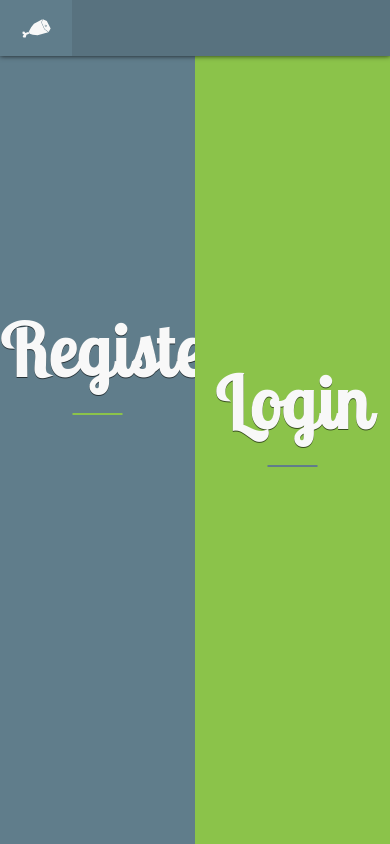
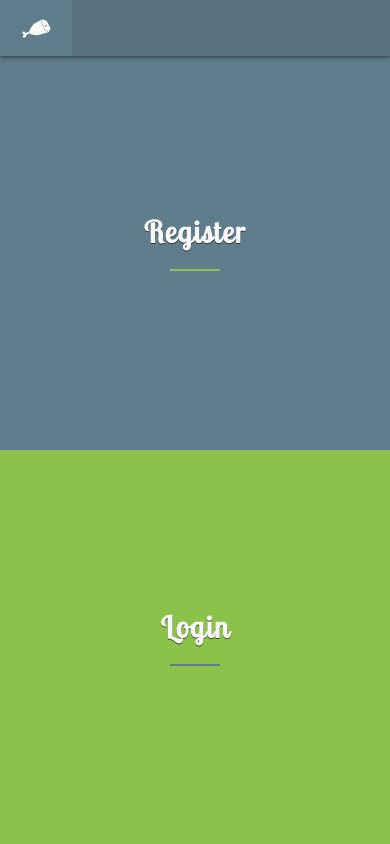
Before and after one commit to AdressaAgne/WebPro3, a PHP site: page /login in a window 390 px wide. Run offline with PHP 8.4, Linux system fonts and the light colour scheme.

Commit message:
Responsiv Login Screen

```diff
--- a/App/Controllers/LoginController.php
+++ b/App/Controllers/LoginController.php
@@ -20,7 +20,7 @@ class LoginController extends BaseController {
 
     public function post(){
 
-
+        return ['post' => 'sent'];
 
     }
 }
--- a/assets/css/main.css
+++ b/assets/css/main.css
@@ -11,6 +11,7 @@ body, html {
   font-size: 14.5px; }
 
 body {
+  font-family: "Roboto", sans-serif;
   margin-top: 55px;
   background-color: #f8f8f8; }
 
@@ -377,7 +378,8 @@ a {
   width: 100%; }
 
 .login-screen, .register-screen {
-  height: 100vh;
+  height: calc(100vh - 55px);
+  margin-top: 55px;
   width: 50%;
   padding-top: 200px;
   color: #f8f8f8;
@@ -385,28 +387,57 @@ a {
   transition: all 0.5s ease;
   position: relative; }
   .login-screen .container, .register-screen .container {
+    padding: 20px;
     transition: all 0.5s ease;
     position: absolute;
     left: 50%;
     top: 50%;
     transform: translateX(-50%) translateY(-50%); }
   .login-screen .hidden-opacity, .register-screen .hidden-opacity {
-    transition: opacity 0.5s ease;
+    transition: all 0.5s ease;
+    height: 0px;
+    overflow: hidden;
+    display: block;
     opacity: 0; }
   .login-screen.active, .register-screen.active {
+    cursor: auto;
     width: 80%; }
     .login-screen.active .container, .register-screen.active .container {
       position: absolute;
       left: 50%;
       top: 100px;
-      transform: translateX(-50%) translateY(0%); }
+      transform: translateX(-50%); }
     .login-screen.active .hidden-opacity, .register-screen.active .hidden-opacity {
+      overflow: visible;
+      height: 300px;
       opacity: 1; }
   .login-screen.disable, .register-screen.disable {
+    cursor: pointer;
     width: 20%; }
   .login-screen h1, .register-screen h1 {
     font-size: 72px; }
 
+@media (max-width: 480px) {
+  .login-screen {
+    margin-top: 0px; }
+
+  .login-screen, .register-screen {
+    width: 100%;
+    height: calc(50vh - 27.5px); }
+    .login-screen .container, .register-screen .container {
+      left: 50%;
+      top: 50%;
+      transform: translateX(-50%) translateY(-50%); }
+      .login-screen .container .page-header, .register-screen .container .page-header {
+        font-size: 30px; }
+    .login-screen.active, .register-screen.active {
+      width: 100%;
+      height: calc(80vh - 27.5px); }
+      .login-screen.active .container, .register-screen.active .container {
+        top: 0px; }
+    .login-screen.disable, .register-screen.disable {
+      width: 100%;
+      height: calc(20vh - 27.5px); } }
 .login-screen {
   background-color: #8BC34A; }
 
@@ -648,14 +679,47 @@ p {
   .visible-s {
     display: block; } }
 input[type='text'], input[type='password'] {
+  font-family: "Roboto", sans-serif;
   appearance: none;
   padding: 10px;
   width: 100%;
-  background-color: #607D8B;
+  background-color: transparent;
   border: none;
-  color: #f8f8f8; }
+  color: #f8f8f8;
+  margin: 5px 0px;
+  border-bottom: 2px solid #607D8B; }
   input[type='text'].accent, input[type='password'].accent {
+    border-bottom: 2px solid #8BC34A; }
+
+label {
+  display: block;
+  width: 100%; }
+
+input[type='submit'] {
+  margin: 10px auto;
+  width: 100%;
+  display: block;
+  font-family: "Roboto", sans-serif;
+  appearance: none;
+  color: #f8f8f8;
+  font-size: 14px;
+  border-radius: 2px;
+  box-shadow: 0px -2px 5px 1px rgba(0, 0, 0, 0.1);
+  font-weight: 300;
+  padding: 10px 20px;
+  border: none;
+  background-color: #607D8B; }
+  input[type='submit'].accent {
     background-color: #8BC34A; }
 
-label {
-  display: block; }
+::-webkit-input-placeholder {
+  color: rgba(255, 255, 255, 0.4); }
+
+:-moz-placeholder {
+  color: rgba(255, 255, 255, 0.4); }
+
+::-moz-placeholder {
+  color: rgba(255, 255, 255, 0.4); }
+
+:-ms-input-placeholder {
+  color: rgba(255, 255, 255, 0.4); }
--- a/assets/sass/_layout.sass
+++ b/assets/sass/_layout.sass
@@ -131,7 +131,8 @@ a
 
 .login-screen, .register-screen
     @extend .clearfix
-    height: 100vh
+    height: calc(100vh - 55px)
+    margin-top: 55px
     width: 50%
     padding-top: 200px
     color: #f8f8f8
@@ -139,6 +140,7 @@ a
     transition: all .5s ease
     position: relative
     .container
+        padding: 20px
         transition: all .5s ease
         position: absolute
         left: 50%
@@ -146,27 +148,59 @@ a
         transform: translateX(-50%) translateY(-50%)
 
     .hidden-opacity
-        transition: opacity .5s ease
+        transition: all .5s ease
+        height: 0px
+        overflow: hidden
+        display: block
         opacity: 0
 
 
     &.active
+        cursor: auto
         width: 80%
         .container
             position: absolute
             left: 50%
             top: 100px
-            transform: translateX(-50%) translateY(0%)
+            transform: translateX(-50%)
 
         .hidden-opacity
+            overflow: visible
+            height: 300px
             opacity: 1
 
 
     &.disable
+        cursor: pointer
         width: 20%
 
     h1
         font-size: 72px
+
+@media (max-width: $iron-grid-breakpoint-small)
+    .login-screen
+        margin-top: 0px
+
+    .login-screen, .register-screen
+        width: 100%
+
+        height: calc(50vh - 27.5px)
+        .container
+            left: 50%
+            top: 50%
+            transform: translateX(-50%) translateY(-50%)
+            .page-header
+                font-size: 30px
+
+        &.active
+            width: 100%
+            height: calc(80vh - 27.5px)
+            .container
+                top: 0px
+
+        &.disable
+            width: 100%
+            height: calc(20vh - 27.5px)
 
 .login-screen
     background-color: $accent-color
--- a/assets/sass/main.sass
+++ b/assets/sass/main.sass
@@ -10,6 +10,7 @@ body, html
     font-size: 14.5px
 
 body
+    font-family: 'Roboto', sans-serif
     margin-top: 55px
     background-color: #f8f8f8
 
@@ -21,3 +22,4 @@ body
 @import 'typo'
 @import 'breakpoint_helpers'
 @import 'form'
+@import 'mixins'
--- a/view/layout/head.php
+++ b/view/layout/head.php
@@ -4,6 +4,9 @@
 <head>
     <meta charset="UTF-8">
     <title>Farligt Godt</title>
+
+    <meta name="viewport" content="width=device-width, initial-scale=1.0">
+
     <link href="https://fonts.googleapis.com/css?family=Lobster+Two|Roboto:300,500" rel="stylesheet">
     <link rel="stylesheet" href="/assets/css/main.css">
 </head>
--- a/view/login.php
+++ b/view/login.php
@@ -1,6 +1,4 @@
 @layout('layout.head')
-
-
 
 
 <main class="login">
@@ -12,13 +10,20 @@
 
 
             <form action="" method="post" class="hidden-opacity" autocomplete="off">
-
                 <label for="username">Username
-                    <input class="accent" type="text" name="ball" placeholder="Username">
+                    <input class="accent" type="text" name="username" placeholder="Username">
                 </label>
                 <label for="password">Password
-                    <input class="accent" type="password" name="ball2" placeholder="Passwrod">
+                    <input class="accent" type="password" name="password" placeholder="Passwrod">
                 </label>
+                <label for="password">Confirm Password
+                    <input class="accent" type="password" name="password_confirm" placeholder="Passwrod">
+                </label>
+                <label for="mail">Mail
+                    <input class="accent" type="text" name="mail" placeholder="Mail">
+                </label>
+
+                <input type="submit" class="accent" value="Register">
 
             </form>
 
@@ -27,6 +32,19 @@
     <div class="login-screen">
          <div class="container">
             <h1 class="page-header underline underline-accent center">Login</h1>
+
+            <form action="" method="post" class="hidden-opacity" autocomplete="off">
+
+                <label for="username">Username
+                    <input type="text" name="username" placeholder="Username">
+                </label>
+                <label for="password">Password
+                    <input  type="password" name="password" placeholder="Passwrod">
+                </label>
+
+                <input type="submit" value="Login">
+            </form>
+
         </div>
     </div>
 
```
Also changed, not shown: assets/sass/_form.sass (+37 -3 lines), assets/sass/_mixins.sass (added), 1 other file.
